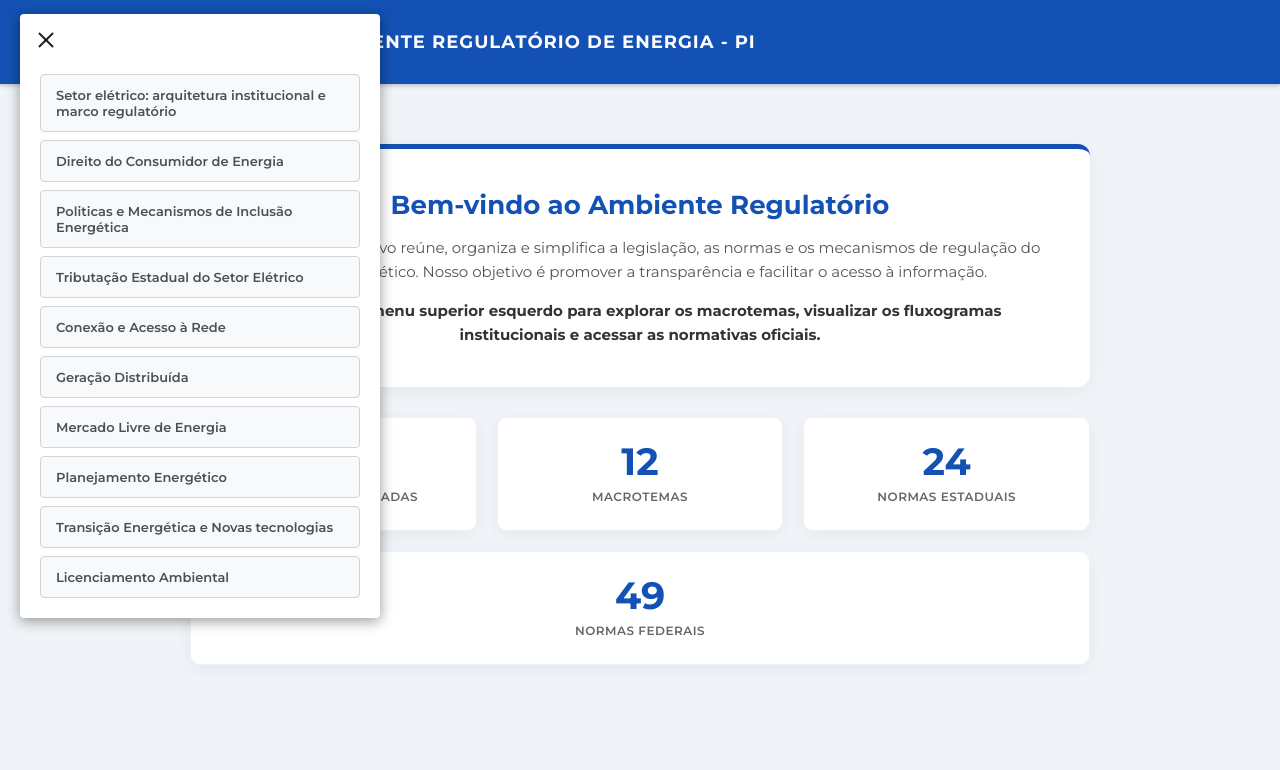
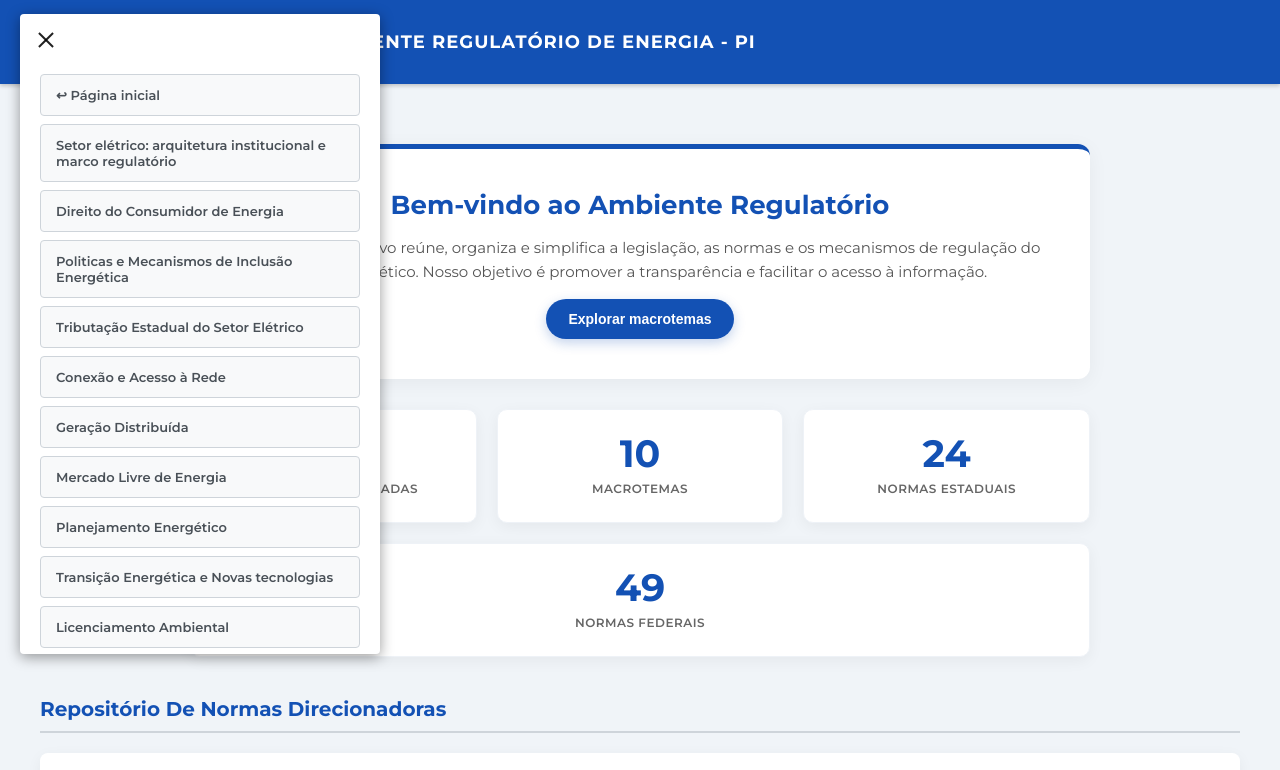
Before and after one commit to SUMER-SEPLAN/ambiente_regulatorio, a plain HTML site: page index.html in a window 1280 px wide. Both pictures are taken after a click on the element 46 px from the left and 40 px from the top of the page. Shown: the top 770 px of the page. Drawn offline with Linux system fonts and the light colour scheme.

Commit message:
feat: implementação da home e navegação do portal
Atualização da interface principal para melhor usabilidade:
- Inserção de botão para retorno à página inicial dentro do menu lateral.
- Adição de tabela consolidada com listagem de todos os macrotemas na home.
- Implementação de botão de acesso ao menu principal na página inicial.
- Inclusão de tooltips descritivos em todos os cards e campos do dashboard.

```diff
--- a/css/style.css
+++ b/css/style.css
@@ -404,6 +404,24 @@ a.link-btn:hover { background: #1351B4; color: white; }
     color: #333;
 }
 
+.intro-action {
+    background: #1351B4;
+    color: white;
+    border: none;
+    border-radius: 999px;
+    padding: 12px 22px;
+    font-size: 14px;
+    font-weight: 700;
+    cursor: pointer;
+    transition: transform 0.2s ease, box-shadow 0.2s ease;
+    box-shadow: 0 4px 12px rgba(19, 81, 180, 0.25);
+}
+
+.intro-action:hover {
+    transform: translateY(-2px);
+    box-shadow: 0 6px 16px rgba(19, 81, 180, 0.3);
+}
+
 .intro-stats {
     display: flex;
     gap: 20px;
--- a/index.html
+++ b/index.html
@@ -44,7 +44,7 @@
             <div class="intro-hero">
                 <h2>Bem-vindo ao Ambiente Regulatório</h2>
                 <p>Este painel interativo reúne, organiza e simplifica a legislação, as normas e os mecanismos de regulação do setor energético. Nosso objetivo é promover a transparência e facilitar o acesso à informação.</p>
-                <p><strong>👈 Utilize o menu superior esquerdo para explorar os macrotemas, visualizar os fluxogramas institucionais e acessar as normativas oficiais.</strong></p>
+                <button type="button" class="intro-action" id="open-theme-menu-btn">Explorar macrotemas</button>
             </div>
 
             <!-- Cards que serão preenchidos pelo JS -->
--- a/js/script.js
+++ b/js/script.js
@@ -31,9 +31,7 @@ document.addEventListener("DOMContentLoaded", () => {
     const filterComp = document.getElementById('filter-competencia');
     if (filterComp) {
         filterComp.addEventListener('change', () => {
-            if (currentSelectedTheme) {
-                renderTable(currentSelectedTheme);
-            }
+            renderTable(currentSelectedTheme || '');
         });
     }
 });
@@ -46,17 +44,31 @@ function removeAcentos(str) {
 function initUI() {
     const menuContent = document.getElementById('menu-content');
     const menuContainer = document.getElementById('animated-menu');
+    const openMenuBtn = document.getElementById('open-theme-menu-btn');
 
     document.getElementById('toggle-menu').addEventListener('click', (e) => {
         e.stopPropagation();
         menuContainer.classList.toggle('is-open');
     });
 
+    if (openMenuBtn) {
+        openMenuBtn.addEventListener('click', (e) => {
+            e.stopPropagation();
+            menuContainer.classList.add('is-open');
+        });
+    }
+
     document.addEventListener('click', (e) => {
         if(!menuContainer.contains(e.target)) {
             menuContainer.classList.remove('is-open');
         }
     });
+
+    const homeBtn = document.createElement('div');
+    homeBtn.className = 'menu-btn';
+    homeBtn.textContent = '↩ Página inicial';
+    homeBtn.onclick = () => goToHome();
+    menuContent.appendChild(homeBtn);
 
     THEMES.forEach(theme => {
         const btn = document.createElement('div');
@@ -67,6 +79,32 @@ function initUI() {
     });
 }
 
+function showRepositoryView(selectedTheme = "") {
+    const tableSection = document.getElementById('table-section');
+    const titleElement = document.getElementById('selected-theme-title');
+    if (tableSection) tableSection.style.display = 'block';
+    if (titleElement) titleElement.textContent = 'Repositório De Normas Direcionadoras';
+    renderTable(selectedTheme || '');
+}
+
+function goToHome() {
+    currentSelectedTheme = '';
+    document.getElementById('animated-menu').classList.remove('is-open');
+    document.getElementById('intro-section').style.display = 'flex';
+    document.getElementById('reclamacao-section').style.display = 'none';
+
+    const section = document.getElementById('mindmap-section');
+    const container = document.getElementById('mindmap-container');
+    if (section) section.style.display = 'none';
+    if (container) container.innerHTML = '';
+
+    activeLeaderLines.forEach(line => line.remove());
+    activeLeaderLines = [];
+
+    document.querySelectorAll('.menu-btn').forEach(el => el.classList.remove('active'));
+    showRepositoryView('');
+}
+
 function selectTheme(selectedTheme) {
     currentSelectedTheme = selectedTheme; // Salva o estado atual
 
@@ -74,8 +112,6 @@ function selectTheme(selectedTheme) {
     document.getElementById('intro-section').style.display = 'none';
 
     document.getElementById('animated-menu').classList.remove('is-open');
-    document.getElementById('table-section').style.display = 'block';
-    document.getElementById('selected-theme-title').textContent = "Legislação Relacionada: " + selectedTheme;
 
     // Reseta o filtro para "Todas" ao clicar num tema novo no menu
     const filterComp = document.getElementById('filter-competencia');
@@ -93,7 +129,7 @@ function selectTheme(selectedTheme) {
         else el.classList.remove('active');
     });
 
-    renderTable(selectedTheme);
+    showRepositoryView(selectedTheme);
     loadDiagram(selectedTheme);
 }
 
@@ -383,7 +419,7 @@ function initTooltip() {
     }
 
     document.addEventListener('mouseover', (e) => {
-        const target = e.target.closest('.drawio-square');
+        const target = e.target.closest('.drawio-square, .stat-card');
         if (!target || !target.hasAttribute('data-tooltip')) return;
 
         currentTarget = target;
@@ -394,7 +430,7 @@ function initTooltip() {
     });
 
     document.addEventListener('mousemove', (e) => {
-        const target = e.target.closest('.drawio-square');
+        const target = e.target.closest('.drawio-square, .stat-card');
         if (!target || !target.hasAttribute('data-tooltip')) return;
 
         if (currentTarget !== target) {
@@ -406,11 +442,11 @@ function initTooltip() {
     });
 
     document.addEventListener('mouseout', (e) => {
-        const target = e.target.closest('.drawio-square');
+        const target = e.target.closest('.drawio-square, .stat-card');
         const relatedTarget = e.relatedTarget;
-        const relatedInsideSquare = relatedTarget && relatedTarget.closest && relatedTarget.closest('.drawio-square');
+        const relatedInside = relatedTarget && relatedTarget.closest && relatedTarget.closest('.drawio-square, .stat-card');
 
-        if (!target || !relatedInsideSquare) {
+        if (!target || !relatedInside) {
             tooltip.style.opacity = '0';
             setTimeout(() => {
                 if (tooltip.style.opacity === '0') {
@@ -436,6 +472,7 @@ function loadCSV() {
             consolidadaData = parseCSV(csvText);
             // GERA OS INDICADORES DA HOME
             renderIntroStats();
+            showRepositoryView('');
         })
         .catch(err => {
             console.warn("Aviso: CSV não carregado.", err);
@@ -586,9 +623,11 @@ function renderIntroStats() {
     let totalNormas = 0;
     let totalEstaduais = 0;
     let totalFederais = 0;
-    let macrotemasEncontrados = new Set(); // Usamos Set para contar valores únicos
 
-    // Motor de busca inteligente: acha a coluna independente de acento, letra maiúscula ou espaço extra
+    // Em vez de contar o que o CSV diz, vamos verificar
+    // quais dos 10 temas oficiais realmente possuem leis cadastradas
+    let temasComLeis = new Set();
+
     const getColVal = (row, possibleNames) => {
         for(let key of Object.keys(row)) {
             const keyClean = removeAcentos(key).toLowerCase().trim();
@@ -603,40 +642,36 @@ function renderIntroStats() {
         const valComp = getColVal(row, ['competência', 'competencia', 'esfera']);
         const valMacrotema = getColVal(row, ['macrotema']);
 
-        // Só contabiliza a linha se ela tiver pelo menos um número de norma ou lei válida
         if (valNorma !== "") {
             totalNormas++;
 
-            // Conta as esferas lendo o texto e ignorando acentos
             const compLower = removeAcentos(valComp).toLowerCase();
             if (compLower.includes("estadual")) totalEstaduais++;
             if (compLower.includes("federal")) totalFederais++;
 
-            // Adiciona o macrotema na lista de únicos
-            if (valMacrotema !== "") {
-                macrotemasEncontrados.add(valMacrotema);
+            // Só adiciona se o tema do CSV existir na nossa lista oficial (THEMES)
+            // Isso ignora erros de digitação ou temas extras
+            const temaNormalizado = THEMES.find(t => removeAcentos(t).toLowerCase() === removeAcentos(valMacrotema).toLowerCase());
+            if (temaNormalizado) {
+                temasComLeis.add(temaNormalizado);
             }
         }
     });
 
-    // Se por acaso o CSV não tiver a coluna macrotema formatada, ele usa a variável THEMES como plano B
-    const qtdMacrotemas = macrotemasEncontrados.size > 0 ? macrotemasEncontrados.size : THEMES.length;
-
-    // Atualiza o HTML com os números dinâmicos
     statsContainer.innerHTML = `
-        <div class="stat-card">
+        <div class="stat-card" data-tooltip="Total de leis, decretos, resoluções e regulamentos em vigor que estruturam, orientam e ditam as regras do setor de energia.">
             <span class="stat-number">${totalNormas}</span>
             <span class="stat-label">Normativas Mapeadas</span>
         </div>
-        <div class="stat-card">
-            <span class="stat-number">${qtdMacrotemas}</span>
+        <div class="stat-card" data-tooltip="Grandes áreas de atuação que agrupam a legislação por assunto, facilitando a consulta e a compreensão do arcabouço legal.">
+            <span class="stat-number">${THEMES.length}</span>
             <span class="stat-label">Macrotemas</span>
         </div>
-        <div class="stat-card">
+        <div class="stat-card" data-tooltip="Legislações e diretrizes estabelecidas pelo poder público estadual para planejar, regular e incentivar o desenvolvimento energético no âmbito local.">
             <span class="stat-number">${totalEstaduais}</span>
             <span class="stat-label">Normas Estaduais</span>
         </div>
-        <div class="stat-card">
+        <div class="stat-card" data-tooltip="Leis e resoluções de alcance nacional, editadas pela União e agências reguladoras (como a ANEEL), que formam as bases fundamentais do setor elétrico.">
             <span class="stat-number">${totalFederais}</span>
             <span class="stat-label">Normas Federais</span>
         </div>
```
